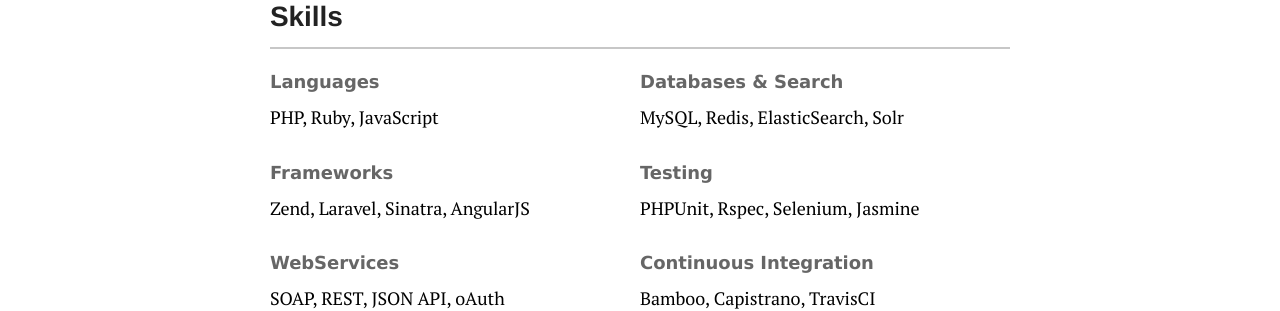
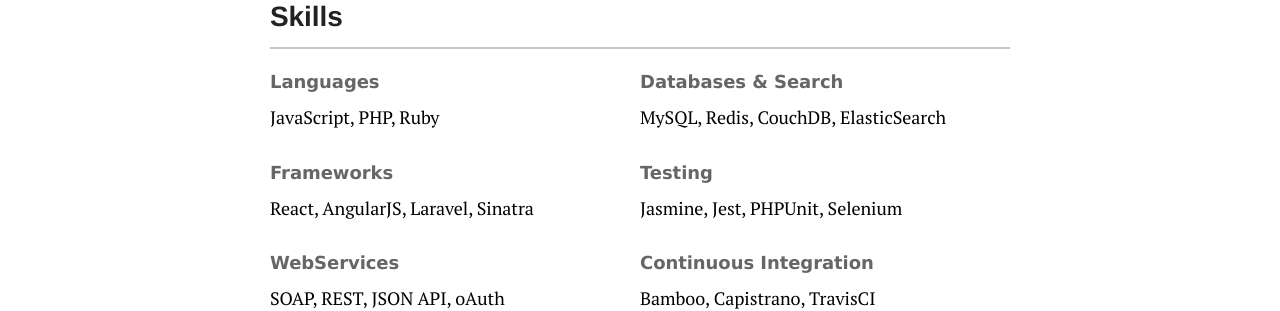
Before and after one commit to ayastreb/ayastreb.github.io, a Jekyll site: the page built from resume.md, in a window 1280 px wide. Shown: the part 588-899 px from the top of the page. Built offline with Jekyll 4.4.1, drawn with Linux system fonts in a browser that asks for light colours; some web fonts are replaced.

Commit message:
Update resume

```diff
--- a/_layouts/resume.html
+++ b/_layouts/resume.html
@@ -55,14 +55,14 @@
         <div class="resume-item">
           <h4 class="resume-item-details">Languages</h4>
           <p class="resume-item-copy">
-            PHP, Ruby, JavaScript
+            JavaScript, PHP, Ruby
           </p>
         </div>
 
         <div class="resume-item">
           <h4 class="resume-item-details">Frameworks</h4>
           <p class="resume-item-copy">
-            Zend, Laravel, Sinatra, AngularJS
+            React, AngularJS, Laravel, Sinatra
           </p>
         </div>
 
@@ -78,14 +78,14 @@
         <div class="resume-item">
           <h4 class="resume-item-details">Databases & Search</h4>
           <p class="resume-item-copy">
-            MySQL, Redis, ElasticSearch, Solr
+            MySQL, Redis, CouchDB, ElasticSearch
           </p>
         </div>
 
         <div class="resume-item">
           <h4 class="resume-item-details">Testing</h4>
           <p class="resume-item-copy">
-            PHPUnit, Rspec, Selenium, Jasmine
+            Jasmine, Jest, PHPUnit, Selenium
           </p>
         </div>
 
```
Also changed, not shown: 1 other file.
